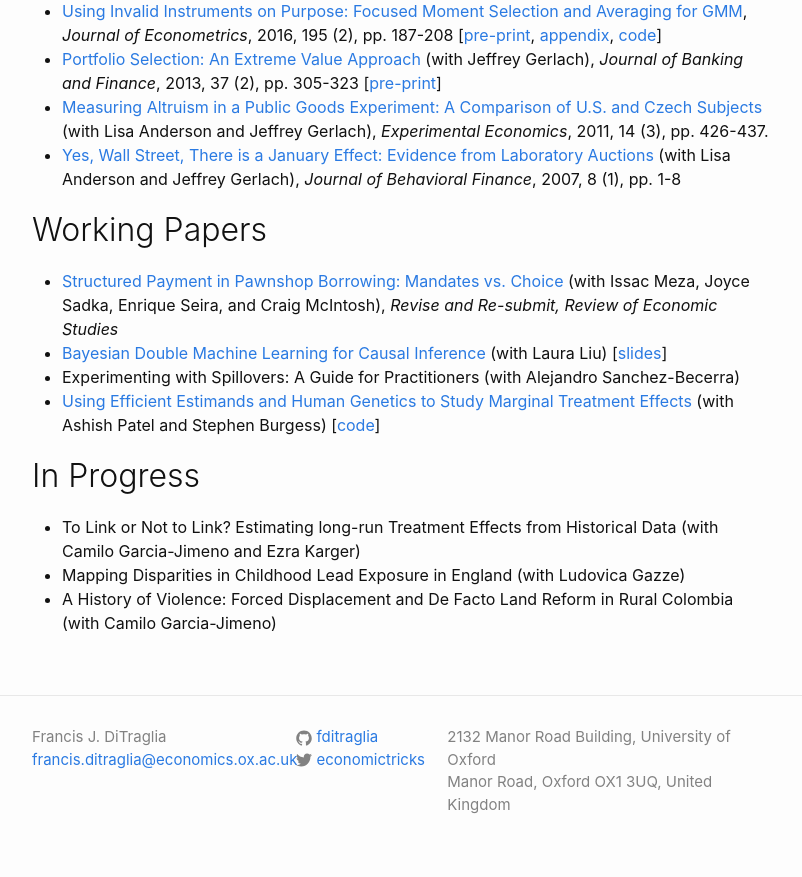
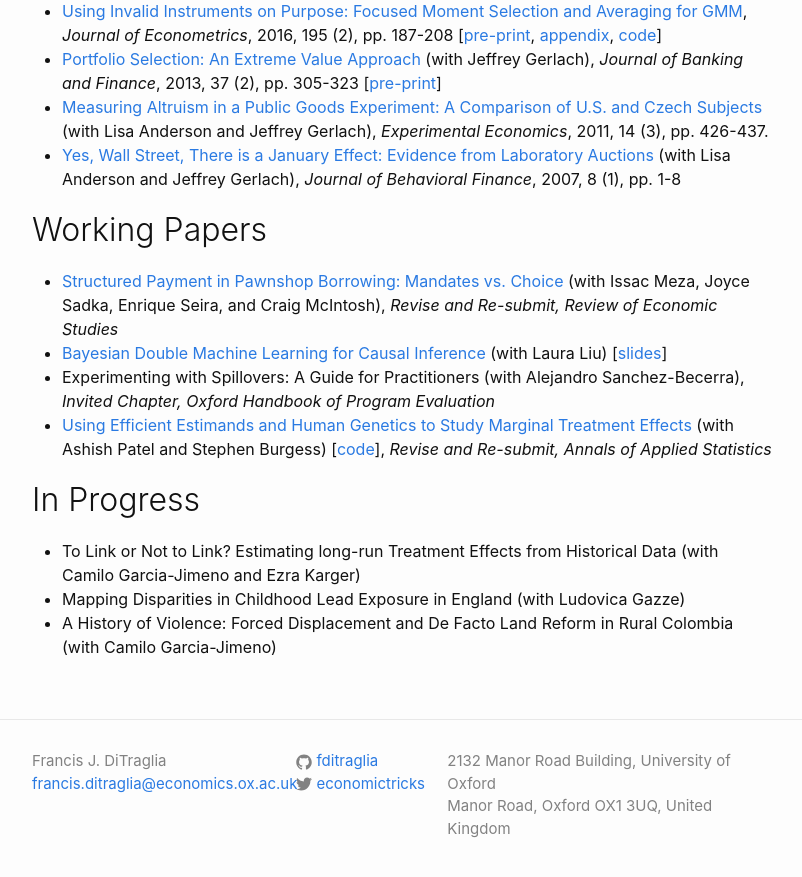
Before and after one commit to fditraglia/fditraglia.github.io, a Jekyll site: the page built from research.md, in a window 1280 px wide and 900 px high, scrolled down 708 px. Shown: the top 877 px of the window, without its empty margins (238-1040 px from the left). Built offline with Jekyll 4.4.1, drawn with Linux system fonts in a browser that asks for light colours.

Commit message:
update status of papers

```diff
--- a/research.md
+++ b/research.md
@@ -21,8 +21,8 @@ permalink: /research/
 ## Working Papers
 - [Structured Payment in Pawnshop Borrowing: Mandates vs. Choice](https://ditraglia.com/pdf/pawn-paper.pdf) (with Issac Meza, Joyce Sadka, Enrique Seira, and Craig McIntosh), *Revise and Re-submit, Review of Economic Studies*
 - [Bayesian Double Machine Learning for Causal Inference](https://laurayuliu.com/research/BDML_DL/BDML.pdf) (with Laura Liu) [[slides](/pdf/bdml-slides.pdf)]
-- Experimenting with Spillovers: A Guide for Practitioners (with Alejandro Sanchez-Becerra)
-- [Using Efficient Estimands and Human Genetics to Study Marginal Treatment Effects](https://arxiv.org/abs/2603.08871) (with Ashish Patel and Stephen Burgess) [[code](https://github.com/ash-res/efficient.mte/)]
+- Experimenting with Spillovers: A Guide for Practitioners (with Alejandro Sanchez-Becerra), *Invited Chapter, Oxford Handbook of Program Evaluation*
+- [Using Efficient Estimands and Human Genetics to Study Marginal Treatment Effects](https://arxiv.org/abs/2603.08871) (with Ashish Patel and Stephen Burgess) [[code](https://github.com/ash-res/efficient.mte/)], *Revise and Re-submit, Annals of Applied Statistics*
 
 ## In Progress
 - To Link or Not to Link? Estimating long-run Treatment Effects from Historical Data (with Camilo Garcia-Jimeno and Ezra Karger)
```
Also changed, not shown: 1 other file.
